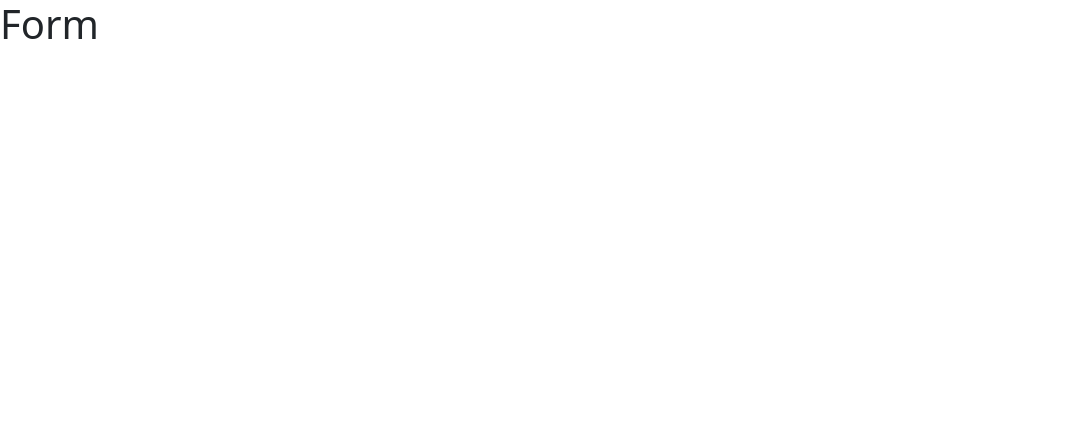
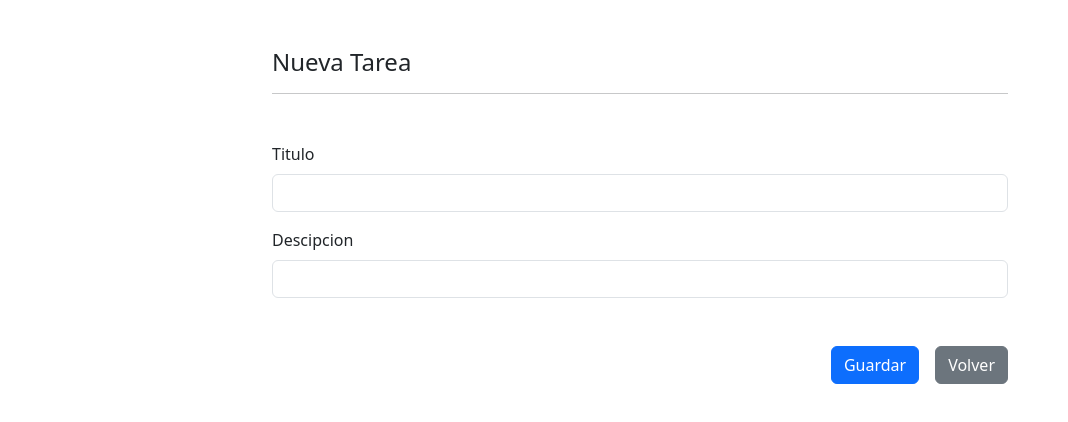
Before and after one commit to miguell29/todo-app, a React (Vite) app in the folder frontend/: page /TaskForm in a window 1280 px wide. Shown: the top 422 px of the page, without its empty margins (0-1068 px from the left). Built offline with nearby package versions, Linux system fonts and the light colour scheme.

Commit message:
Se creo la vista y la funcionalidad para crear tareas. Se corrigio en el back la propiedad createdAt que no estaba bien escrita al ejecutar el metodo post

```diff
--- a/frontend/src/components/TaskForm.tsx
+++ b/frontend/src/components/TaskForm.tsx
@@ -1,10 +1,70 @@
+import { useState, type ChangeEvent } from "react"
+import type { ITask } from "../Interfaces/ITask"
+import { useNavigate } from "react-router-dom"
+import { Button, Col, Container, Form, FormGroup, Input, Label, Row } from "reactstrap"
+import Swal from "sweetalert2"
+
+
+const initialTask: ITask = {
+    id: "",
+    title: "",
+    description: "",
+    completed: false,
+    createdAt: new Date()
+}
+
 export const TaskForm = () => {
 
+    const [task, setTask] = useState<ITask>(initialTask)
+    const navigate = useNavigate();
+    const createTask = (e: ChangeEvent<HTMLInputElement>) => {
 
+        const inputName = e.target.name;
+        const inputValue = e.target.value;
+        setTask({ ...task, [inputName]: inputValue });
+    }
+    const volver = () => { navigate("/") };
+    const guardar = async () => {
+        const res = await fetch(`${import.meta.env.VITE_API_URL}`, {
+            method: "POST",
+            headers: {
+                'Content-Type': 'application/json'
+            },
+            body: JSON.stringify(task)
+        })
+        if (res.ok) {
+            navigate('/');
+        } else {
+            Swal.fire({
+                title: "Error!",
+                text: "No se pudo crear la Tarea",
+                icon: "warning"
+            })
+        }
+    }
 
     return (
-        <>
-            <h1>Form</h1>
-        </>
+        <Container>
+            <Row>
+                <Col sm={{ size: 8, offset: 2 }}>
+                    <h4 className="mt-5">Nueva Tarea</h4>
+                    <hr className="mb-5" />
+                    <Form>
+                        <FormGroup>
+                            <Label>Titulo</Label>
+                            <Input type="text" name="title" onChange={createTask}></Input>
+                        </FormGroup>
+                        <FormGroup>
+                            <Label>Descipcion</Label>
+                            <Input type="text" name="description" onChange={createTask}></Input>
+                        </FormGroup>
+                    </Form>
+                    <div className="text-end mt-5">
+                        <Button color="primary" className="me-3" onClick={guardar}>Guardar</Button>
+                        <Button color="secondary" onClick={volver}>Volver</Button>
+                    </div>
+                </Col>
+            </Row>
+        </Container>
     )
 }
```
Also changed, not shown: 1 other file (tests, documents, lock files or other folders).
